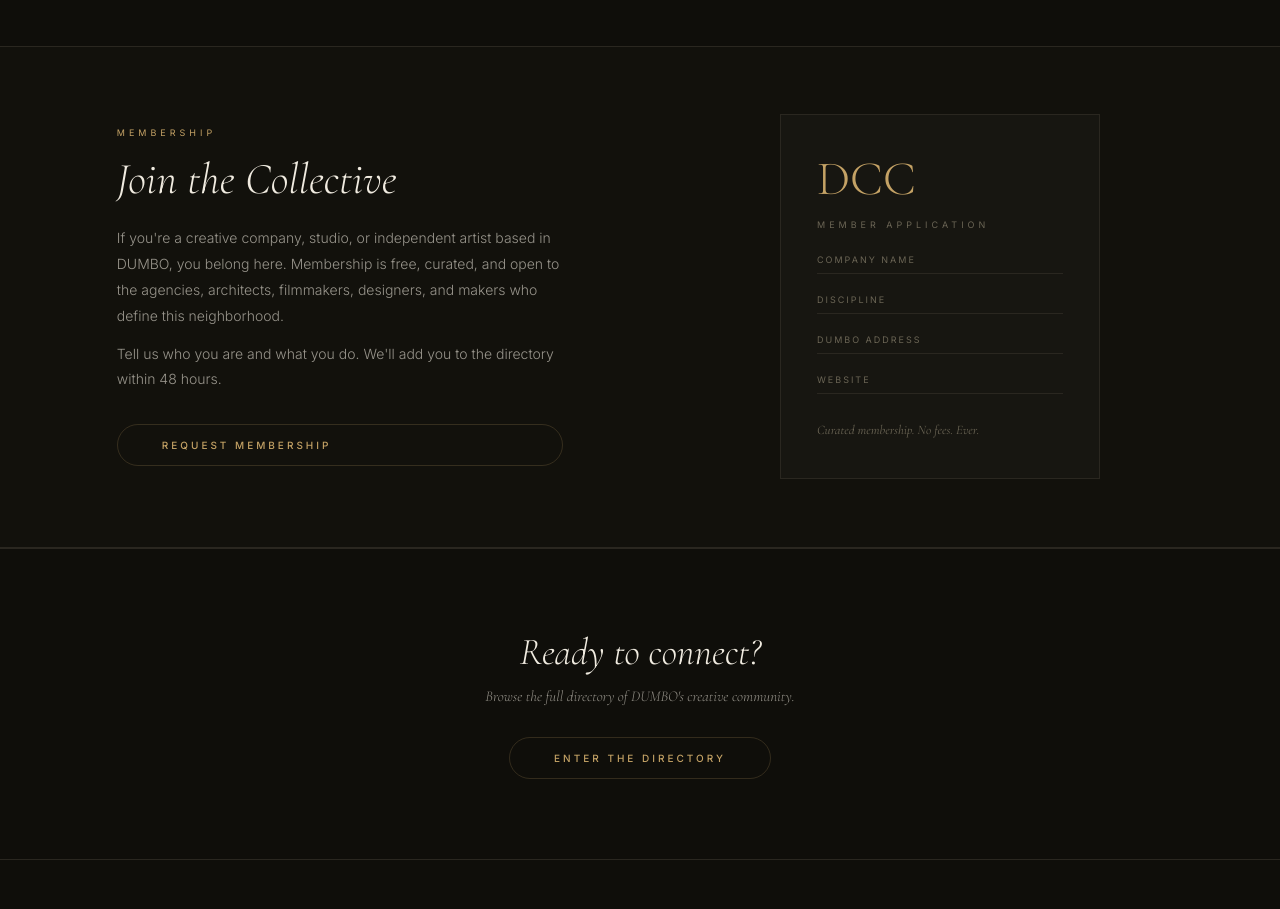
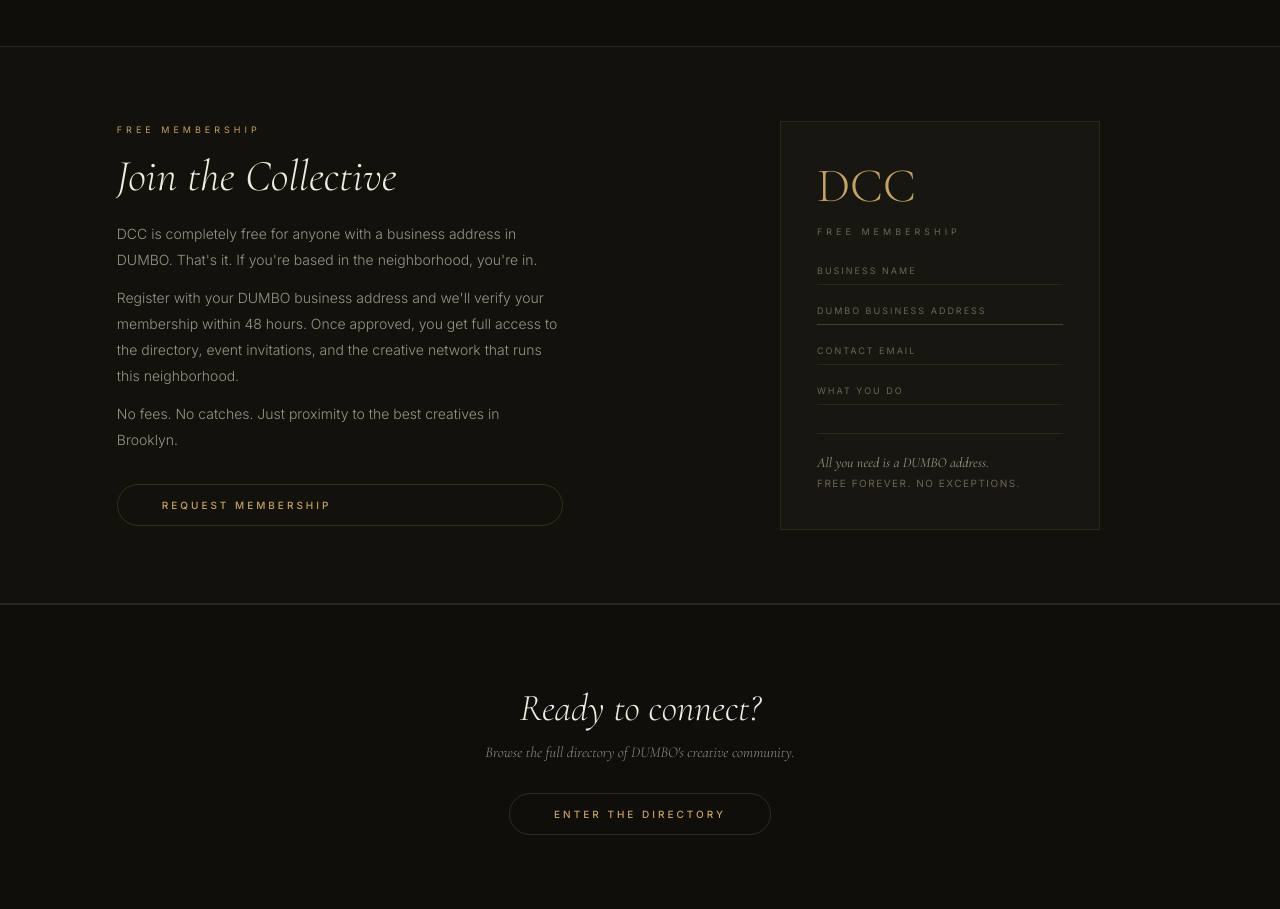
Before and after one commit to rickwayne-jarvis/dumbo-creative-collective, a plain HTML site: page index.html in a window 1280 px wide. Shown: the part 2300-3209 px from the top of the page. Drawn offline with nearby package versions, Linux system fonts and the light colour scheme.

Commit message:
V7.2: Free membership messaging — DUMBO business address is the only requirement

```diff
--- a/index.html
+++ b/index.html
@@ -437,21 +437,25 @@ img{display:block;max-width:100%}
 <section class="join-section">
   <div class="join-inner">
     <div class="join-text">
-      <div class="about-eyebrow">Membership</div>
+      <div class="about-eyebrow">Free Membership</div>
       <h2 style="font-family:var(--serif);font-size:clamp(28px,4vw,44px);font-weight:300;font-style:italic;color:var(--cream);margin-bottom:20px;line-height:1.15">Join the Collective</h2>
-      <p style="font-size:14px;font-weight:300;color:var(--cream-dim);line-height:1.85;margin-bottom:12px">If you're a creative company, studio, or independent artist based in DUMBO, you belong here. Membership is free, curated, and open to the agencies, architects, filmmakers, designers, and makers who define this neighborhood.</p>
-      <p style="font-size:14px;font-weight:300;color:var(--cream-dim);line-height:1.85;margin-bottom:32px">Tell us who you are and what you do. We'll add you to the directory within 48 hours.</p>
+      <p style="font-size:14px;font-weight:300;color:var(--cream-dim);line-height:1.85;margin-bottom:12px">DCC is completely free for anyone with a business address in DUMBO. That's it. If you're based in the neighborhood, you're in.</p>
+      <p style="font-size:14px;font-weight:300;color:var(--cream-dim);line-height:1.85;margin-bottom:12px">Register with your DUMBO business address and we'll verify your membership within 48 hours. Once approved, you get full access to the directory, event invitations, and the creative network that runs this neighborhood.</p>
+      <p style="font-size:14px;font-weight:300;color:var(--cream-dim);line-height:1.85;margin-bottom:32px">No fees. No catches. Just proximity to the best creatives in Brooklyn.</p>
       <a href="mailto:dumbocreativecollective@gmail.com?subject=DCC%20Membership%20Request&body=Company%20/%20Studio%20Name:%0AContact%20Name:%0AEmail:%0APhone:%0AWebsite:%0AAddress%20in%20DUMBO:%0AWhat%20You%20Do%20(1-2%20sentences):%0AKey%20People%20(names%20%26%20titles):" class="events-cta" style="display:inline-block">Request Membership</a>
     </div>
     <div class="join-visual">
       <div class="join-card">
         <div style="font-family:var(--serif);font-size:48px;font-weight:300;color:var(--gold);margin-bottom:16px;line-height:1">DCC</div>
-        <div style="font-size:9px;letter-spacing:4px;text-transform:uppercase;color:var(--muted);margin-bottom:24px">Member Application</div>
-        <div class="join-field-group"><div class="join-field-label">Company Name</div><div class="join-field-line"></div></div>
-        <div class="join-field-group"><div class="join-field-label">Discipline</div><div class="join-field-line"></div></div>
-        <div class="join-field-group"><div class="join-field-label">DUMBO Address</div><div class="join-field-line"></div></div>
-        <div class="join-field-group"><div class="join-field-label">Website</div><div class="join-field-line"></div></div>
-        <div style="margin-top:28px;font-family:var(--serif);font-size:13px;font-style:italic;color:var(--muted)">Curated membership. No fees. Ever.</div>
+        <div style="font-size:9px;letter-spacing:4px;text-transform:uppercase;color:var(--muted);margin-bottom:28px">Free Membership</div>
+        <div class="join-field-group"><div class="join-field-label">Business Name</div><div class="join-field-line"></div></div>
+        <div class="join-field-group"><div class="join-field-label">DUMBO Business Address</div><div class="join-field-line" style="border-bottom:1px solid var(--gold-line)"></div></div>
+        <div class="join-field-group"><div class="join-field-label">Contact Email</div><div class="join-field-line"></div></div>
+        <div class="join-field-group"><div class="join-field-label">What You Do</div><div class="join-field-line"></div></div>
+        <div style="margin-top:28px;padding-top:20px;border-top:1px solid var(--border)">
+          <div style="font-family:var(--serif);font-size:14px;font-style:italic;color:var(--cream-dim);margin-bottom:6px">All you need is a DUMBO address.</div>
+          <div style="font-family:var(--sans);font-size:10px;letter-spacing:1.5px;text-transform:uppercase;color:var(--muted)">Free forever. No exceptions.</div>
+        </div>
       </div>
     </div>
   </div>
```
